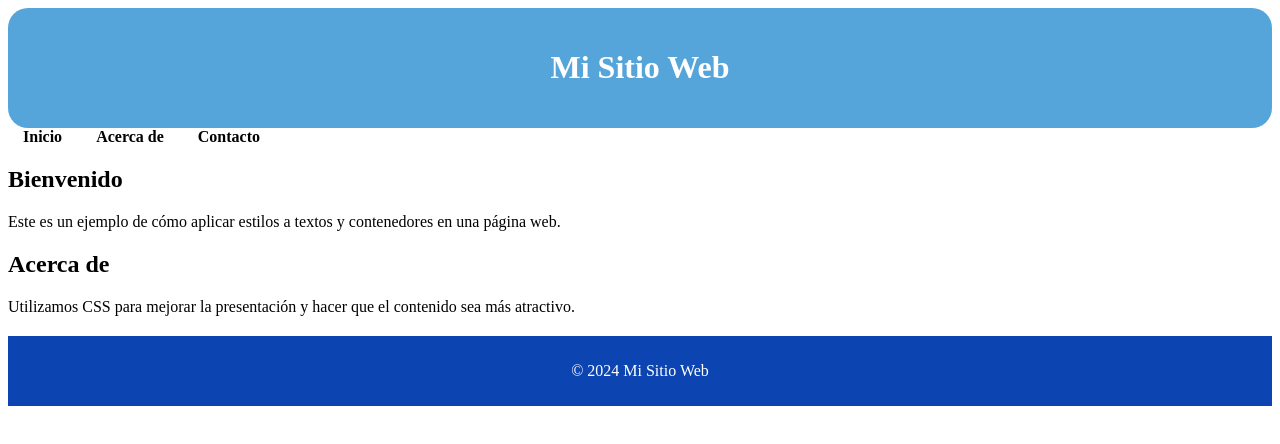
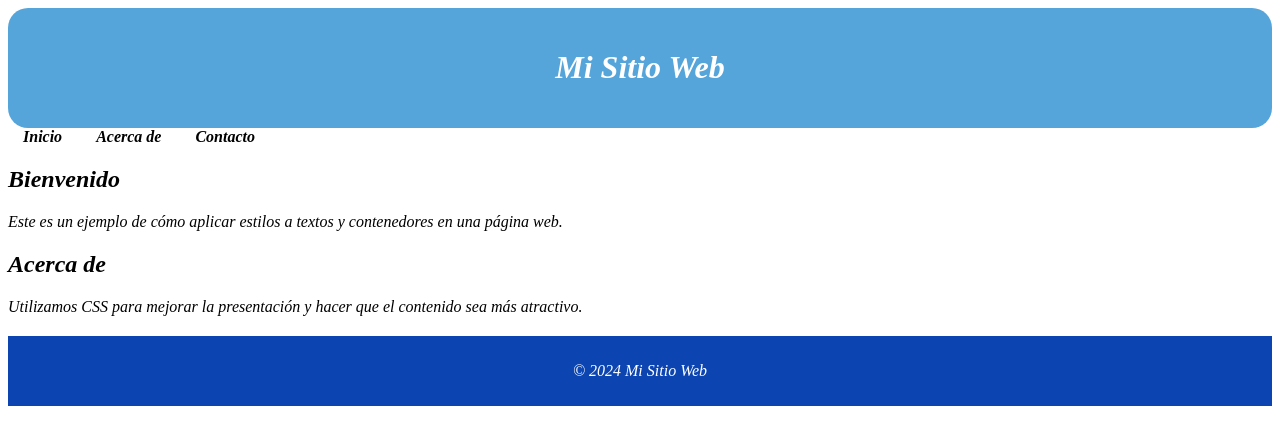
Before and after one commit to andresj30/labo9, a plain HTML site: page index.html in a window 1280 px wide. Drawn offline with Linux system fonts and the light colour scheme.

Commit message:
letra cambio

```diff
--- a/style.css
+++ b/style.css
@@ -48,3 +48,7 @@ footer {
     padding: 10px 0;
     margin-top: 20px;
 }
+
+*{
+    font-style: italic;
+}
```
Also changed, not shown: index.html (line endings or trailing spaces).
